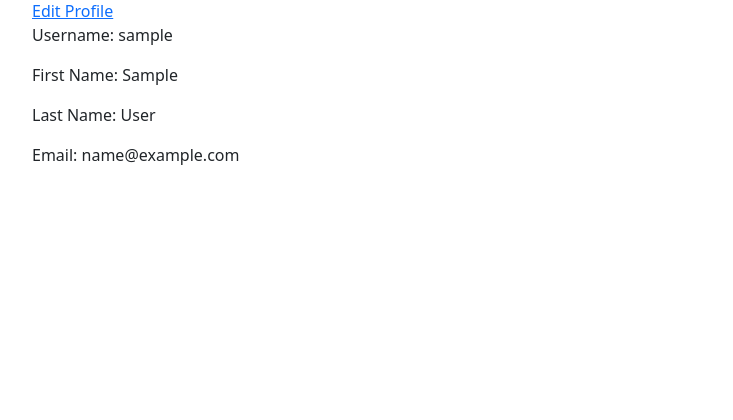
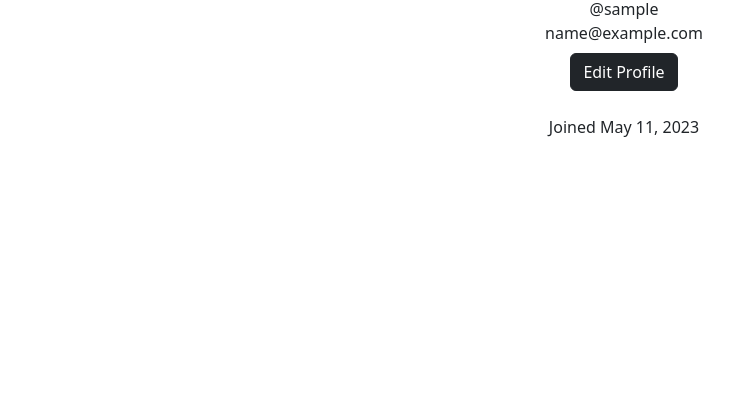
Before and after one commit to jamshid-ai/greads, a Django app: page /users/profile/ in a window 1280 px wide. Shown: the part 337-757 px from the top of the page, without its empty margins (16-749 px from the left). Run offline with Django 4.2, Linux system fonts and the light colour scheme; the visitor is signed in with stand-in values (Sample User, id 1).

Commit message:
style pages with css and bootstrap

```diff
--- a/templates/base.html
+++ b/templates/base.html
@@ -8,7 +8,7 @@
     <link rel="stylesheet" href="{% static 'css/main.css' %}">
 </head>
 <body class="mx-5">
-    <nav class="navbar navbar-expand-lg bg-body-tertiary">
+    <nav class="navbar navbar-expand-lg navbar-dark bg-primary">
         <div class="container-fluid">
           <a class="navbar-brand" href="{% url 'landing_page' %}">Goodreads Clone</a>
 
@@ -45,6 +45,7 @@
         </div>
       </nav>
 
+      <div class="container">
         <div class="mt-4">
           {% if messages %}
               {% for message in messages %}
@@ -56,6 +57,7 @@
         </div>
 
       {% block content %}{% endblock %}
+      </div>
     <div class="pt-5"></div>
     <script src="https://cdn.jsdelivr.net/npm/bootstrap@5.3.0-alpha3/dist/js/bootstrap.bundle.min.js" integrity="sha384-ENjdO4Dr2bkBIFxQpeoTz1HIcje39Wm4jDKdf19U8gI4ddQ3GYNS7NTKfAdVQSZe" crossorigin="anonymous"></script>
 </body>
--- a/users/templates/users/profile.html
+++ b/users/templates/users/profile.html
@@ -3,16 +3,18 @@
 {% block title %}Profile Page{% endblock %}
 
 {% block content %}
-    <h1>Profile Page</h1>
-
-    <img class="profile-pic" src="{{ user.profile_picture.url }}" alt="Profile picture">
-
-    <div>
-        <a href="{% url 'users:profile-edit' %}">Edit Profile</a>
+    <div class=" image d-flex flex-column justify-content-center align-items-center">
+        <button class="btn btn-secondary">
+            <img class="profile-pic" src="{{ user.profile_picture.url }}" alt="Profile picture">
+        </button>
+        <span class="name mt-3">{{ user.first_name }} {{ user.last_name}}</span>
+        <span class="idd">@{{ user.username }}</span>
+        <span class="idd">{{ user.email }}</span>
+        <div class="d-flex mt-2">
+            <a class="btn btn-dark" href="{% url 'users:profile-edit' %}">Edit Profile</a>
+        </div>
+        <div class="px-2 rounded mt-4 date ">
+            <span class="join">Joined {{ user.date_joined | date:"M d, Y"}}</span>
+        </div>
     </div>
-
-    <p>Username: {{ user.username }}</p>
-    <p>First Name: {{ user.first_name }}</p>
-    <p>Last Name: {{ user.last_name }}</p>
-    <p>Email: {{ user.email }}</p>
 {% endblock %}
```
Also changed, not shown: books/templates/books/detail.html (+11 -5 lines), books/templates/books/list.html (+12 -7 lines). Lines whose indentation alone changed are shown as unchanged.
